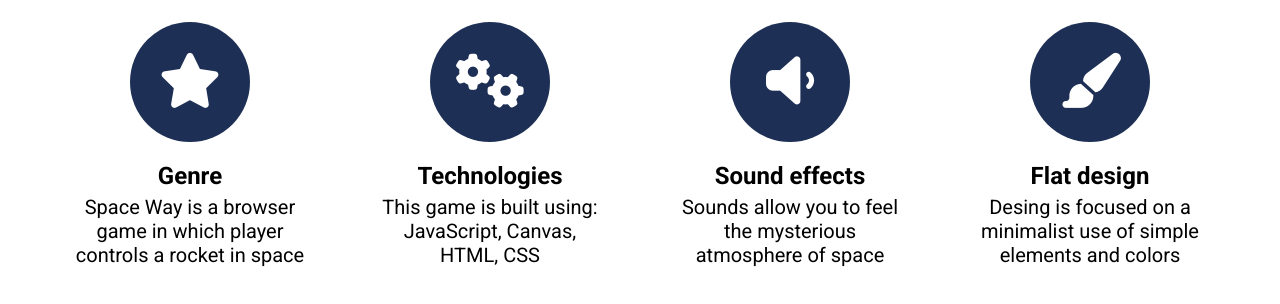
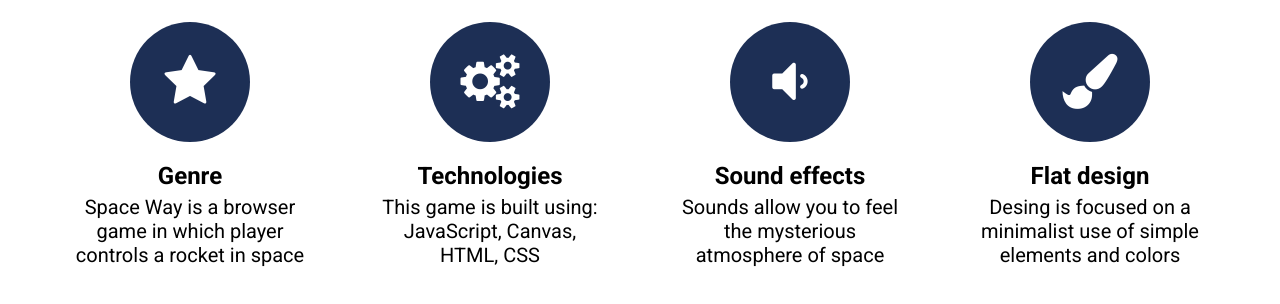
Before and after one commit to ivashkovaliza/game, a plain HTML site: page index.html in a window 1280 px wide. Shown: the part 478-782 px from the top of the page. Drawn offline with nearby package versions, Linux system fonts and the light colour scheme.

Commit message:
Update index.html

```diff
--- a/index.html
+++ b/index.html
@@ -4,7 +4,7 @@
     <meta charset="UTF-8">
     <title>Space way</title>
     <link rel="stylesheet" href="css/landing-style.css">
-    <link rel="stylesheet" href="css/font-awesome.min.css">
+    <link rel="stylesheet" href="https://cdnjs.cloudflare.com/ajax/libs/font-awesome/4.7.0/css/font-awesome.min.css">
 </head>
 <body>
     <header>
```
